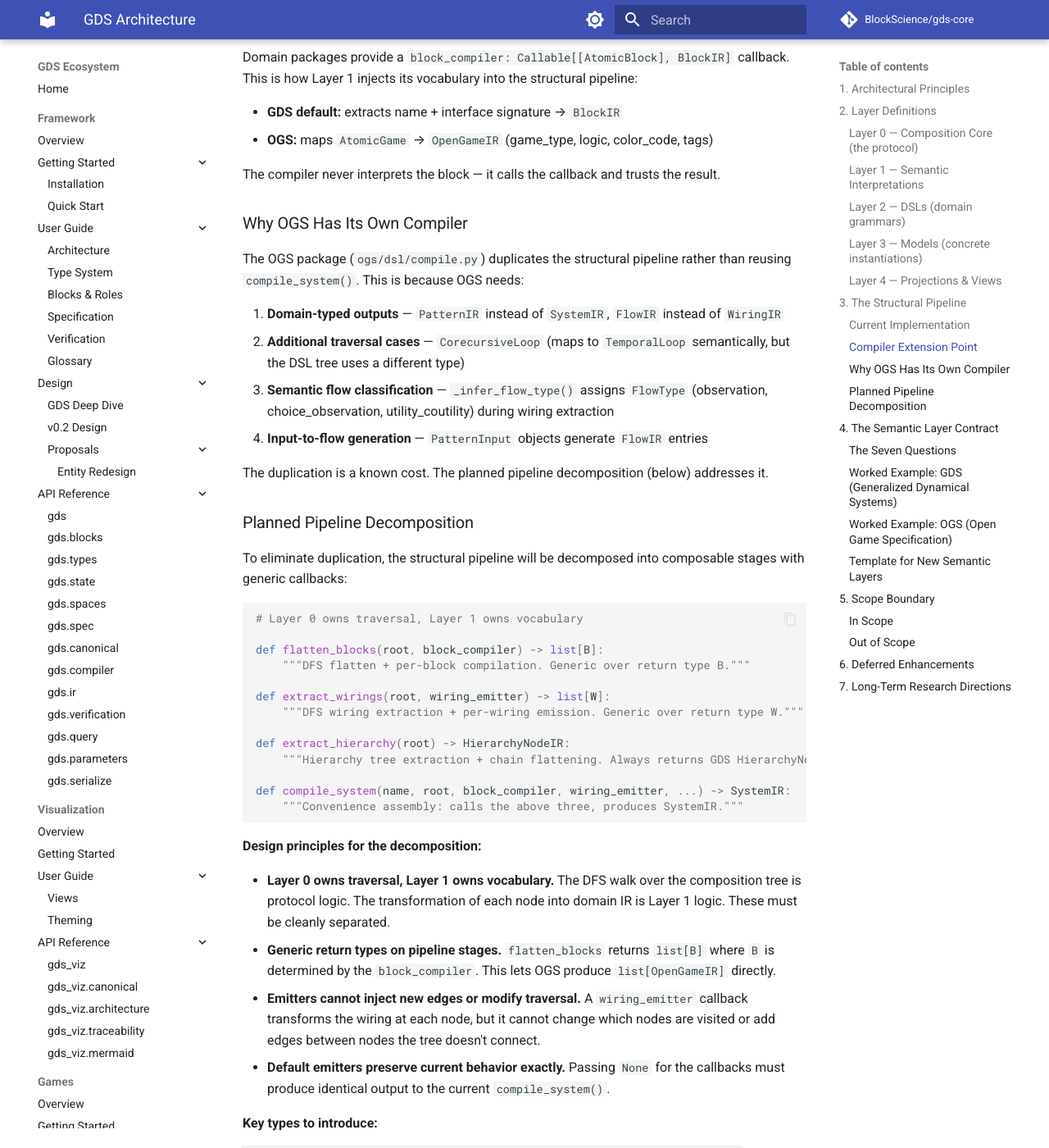
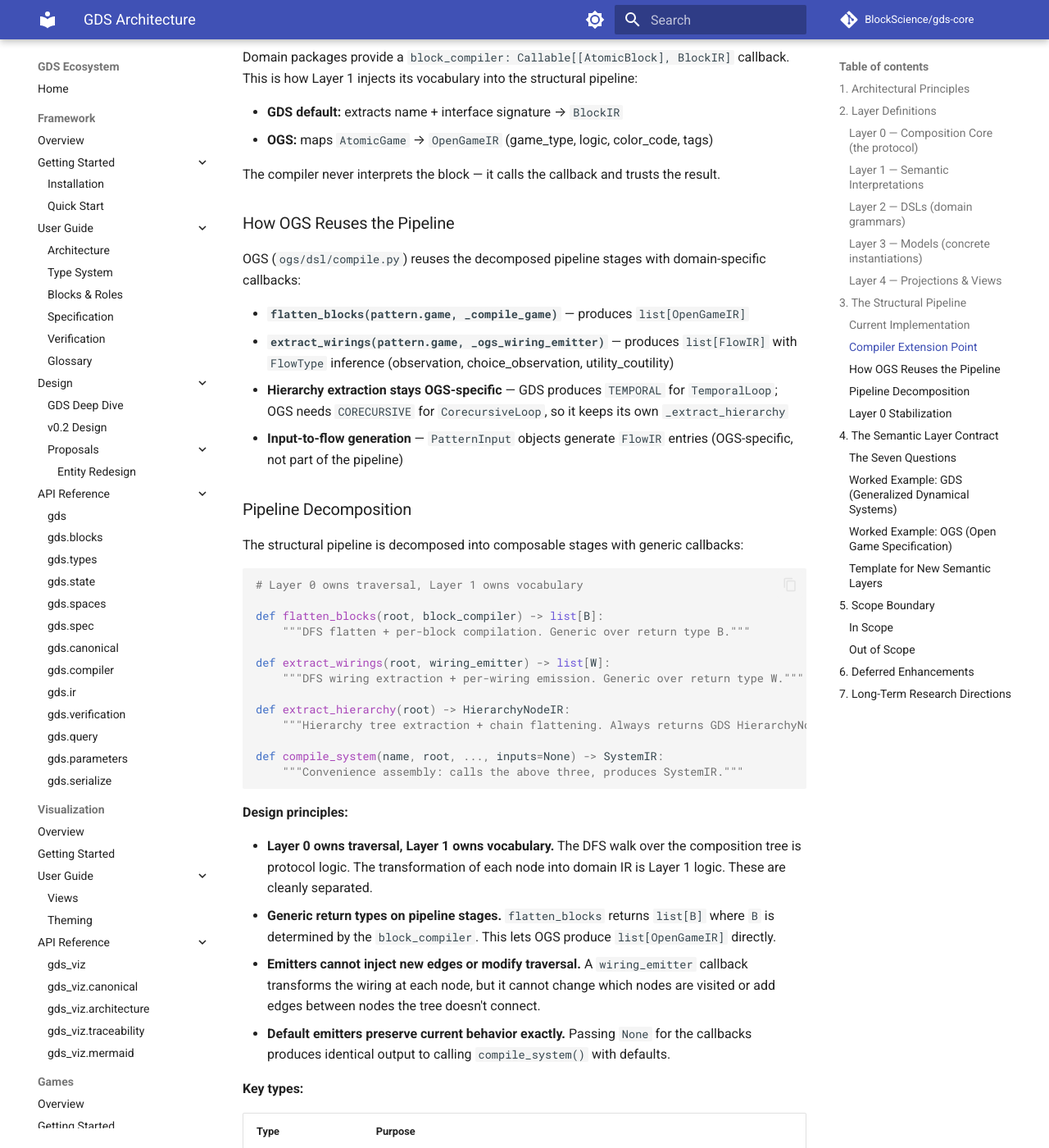
Before and after one commit to BlockScience/gds-core, an MkDocs documentation site: the page built from docs/architecture.md, in a window 1280 px wide and 1400 px high, scrolled down 4856 px. Shown: the whole window at 82% size. Built offline with MkDocs 1.6.1 and Material for MkDocs 9.7.7, drawn with Linux system fonts in a browser that asks for light colours; comment, search, counter and statistics services are not loaded; some of the changed text lies outside the part shown.

Commit message:
docs: update architecture and verification docs for Layer 0 stabilization
- Fix G-check table in verification.md (G-003..G-006 labels were
  inaccurate vs actual check implementations)
- Add InputIR and sanitize_id to ir.md API reference
- Update architecture.md pipeline snippet to reflect decomposed stages,
  InputIR pass-through, and replace "planned" wording with "implemented"
- Update framework guide architecture.md with decomposed pipeline and
  InputIR documentation
- Add Layer 0 milestone page documenting what changed, why it matters,
  acceptance criteria, and downstream impact
- Add DSL roadmap page with gds-stockflow as next target, semantic
  layer contract checklist, and release gates
- Add both guide pages to mkdocs.yml nav

````diff
--- a/docs/architecture.md
+++ b/docs/architecture.md
@@ -195,20 +195,18 @@
 
 The compiler never interprets the block — it calls the callback and trusts the result.
 
-### Why OGS Has Its Own Compiler
+### How OGS Reuses the Pipeline
 
-The OGS package (`ogs/dsl/compile.py`) duplicates the structural pipeline rather than reusing `compile_system()`. This is because OGS needs:
+OGS (`ogs/dsl/compile.py`) reuses the decomposed pipeline stages with domain-specific callbacks:
 
-1. **Domain-typed outputs** — `PatternIR` instead of `SystemIR`, `FlowIR` instead of `WiringIR`
-2. **Additional traversal cases** — `CorecursiveLoop` (maps to `TemporalLoop` semantically, but the DSL tree uses a different type)
-3. **Semantic flow classification** — `_infer_flow_type()` assigns `FlowType` (observation, choice_observation, utility_coutility) during wiring extraction
-4. **Input-to-flow generation** — `PatternInput` objects generate `FlowIR` entries
+- **`flatten_blocks(pattern.game, _compile_game)`** — produces `list[OpenGameIR]`
+- **`extract_wirings(pattern.game, _ogs_wiring_emitter)`** — produces `list[FlowIR]` with `FlowType` inference (observation, choice_observation, utility_coutility)
+- **Hierarchy extraction stays OGS-specific** — GDS produces `TEMPORAL` for `TemporalLoop`; OGS needs `CORECURSIVE` for `CorecursiveLoop`, so it keeps its own `_extract_hierarchy`
+- **Input-to-flow generation** — `PatternInput` objects generate `FlowIR` entries (OGS-specific, not part of the pipeline)
 
-The duplication is a known cost. The planned pipeline decomposition (below) addresses it.
+### Pipeline Decomposition
 
-### Planned Pipeline Decomposition
-
-To eliminate duplication, the structural pipeline will be decomposed into composable stages with generic callbacks:
+The structural pipeline is decomposed into composable stages with generic callbacks:
 
 ```python
 # Layer 0 owns traversal, Layer 1 owns vocabulary
@@ -222,24 +220,38 @@
 def extract_hierarchy(root) -> HierarchyNodeIR:
     """Hierarchy tree extraction + chain flattening. Always returns GDS HierarchyNodeIR."""
 
-def compile_system(name, root, block_compiler, wiring_emitter, ...) -> SystemIR:
+def compile_system(name, root, ..., inputs=None) -> SystemIR:
     """Convenience assembly: calls the above three, produces SystemIR."""
 ```
 
-**Design principles for the decomposition:**
+**Design principles:**
 
-- **Layer 0 owns traversal, Layer 1 owns vocabulary.** The DFS walk over the composition tree is protocol logic. The transformation of each node into domain IR is Layer 1 logic. These must be cleanly separated.
+- **Layer 0 owns traversal, Layer 1 owns vocabulary.** The DFS walk over the composition tree is protocol logic. The transformation of each node into domain IR is Layer 1 logic. These are cleanly separated.
 - **Generic return types on pipeline stages.** `flatten_blocks` returns `list[B]` where `B` is determined by the `block_compiler`. This lets OGS produce `list[OpenGameIR]` directly.
 - **Emitters cannot inject new edges or modify traversal.** A `wiring_emitter` callback transforms the wiring at each node, but it cannot change which nodes are visited or add edges between nodes the tree doesn't connect.
-- **Default emitters preserve current behavior exactly.** Passing `None` for the callbacks must produce identical output to the current `compile_system()`.
+- **Default emitters preserve current behavior exactly.** Passing `None` for the callbacks produces identical output to calling `compile_system()` with defaults.
 
-**Key types to introduce:**
+**Key types:**
 
 | Type | Purpose |
 |---|---|
 | `StructuralWiring` | Protocol-internal frozen dataclass for wiring data before emission |
 | `WiringOrigin` | Sealed enum: `AUTO`, `EXPLICIT`, `FEEDBACK`, `TEMPORAL` |
 | `WiringIR.category` | Open string field, default `"dataflow"`, protocol only interprets `"dataflow"` |
+| `InputIR` | Typed external input: `name` + `metadata` bag. Domain packages map richer fields into `metadata` |
+| `sanitize_id` | Canonical name-to-identifier function, used by hierarchy extraction and Mermaid rendering |
+
+### Layer 0 Stabilization
+
+The following gaps between the architecture document and the codebase have been closed:
+
+1. **Typed `InputIR`** — `SystemIR.inputs` is `list[InputIR]` (was `list[dict[str, Any]]`). OGS projects its richer `InputIR` (with `input_type`, `schema_hint`, `shape`) into the metadata bag. `compile_system()` accepts an optional `inputs` parameter; Layer 0 never infers inputs.
+
+2. **Real G-003 direction consistency** — replaced the stub (always-pass INFO) with two validations: flag consistency (COVARIANT+is_feedback and CONTRAVARIANT+is_temporal contradictions) and contravariant port-slot matching via `tokens_subset` against backward_out/backward_in signature slots.
+
+3. **Unified `sanitize_id`** — single canonical definition in `gds.ir.models.sanitize_id()`, replacing 5 duplicated copies across gds-framework and gds-games. Includes a leading-digit guard for Mermaid compatibility.
+
+With these changes, Layer 0 is formally consistent with the architecture document and ready for new DSL development.
 
 ---
 
--- a/mkdocs.yml
+++ b/mkdocs.yml
@@ -138,4 +138,7 @@
           - Crosswalk Problem: examples/examples/crosswalk.md
       - Building Models: examples/building-models.md
       - Feature Matrix: examples/feature-matrix.md
+  - Guides:
+      - Layer 0 Milestone: guides/architecture-milestone-layer0.md
+      - DSL Roadmap: guides/dsl-roadmap.md
   - Ecosystem: framework/ecosystem.md
````
Also changed, not shown: docs/framework/api/ir.md (+6 -0 lines), docs/framework/guide/architecture.md (+12 -5 lines), docs/framework/guide/verification.md (+13 -6 lines), docs/guides/architecture-milestone-layer0.md (added, +70 -0 lines), docs/guides/dsl-roadmap.md (added, +70 -0 lines).
